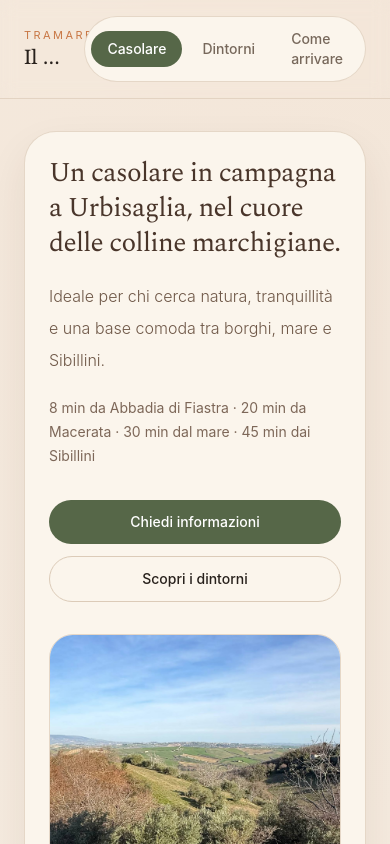
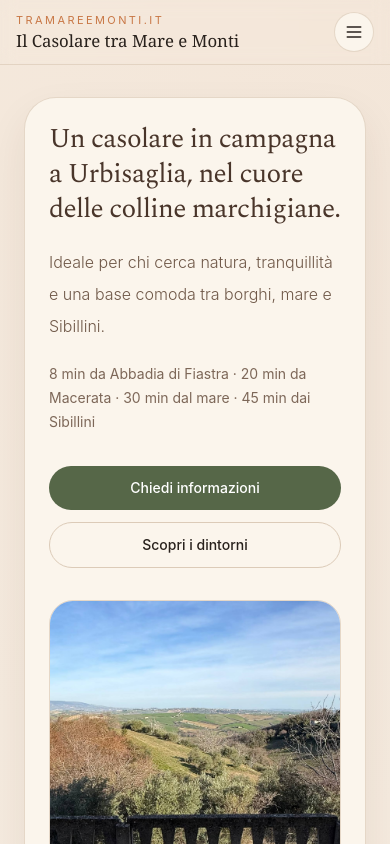
Before and after one commit to tramareemonti/tramareemonti-site, a Next.js app: page / in a window 390 px wide. Shown: the top 844 px of the page. Built offline with nearby package versions, Linux system fonts and the light colour scheme.

Commit message:
fix header on mobile

```diff
--- a/components/site-header.tsx
+++ b/components/site-header.tsx
@@ -2,6 +2,7 @@
 
 import Link from 'next/link';
 import { usePathname } from 'next/navigation';
+import { useEffect, useState } from 'react';
 import { siteConfig } from '@/lib/site-config';
 
 const navItems = [
@@ -10,28 +11,89 @@
   { href: '/#come-arrivare', label: 'Come arrivare' },
 ];
 
+function MenuIcon() {
+  return (
+    <svg width="20" height="20" viewBox="0 0 24 24" fill="none" stroke="currentColor" strokeWidth="2" aria-hidden>
+      <path d="M4 6h16M4 12h16M4 18h16" strokeLinecap="round" />
+    </svg>
+  );
+}
+
+function CloseIcon() {
+  return (
+    <svg width="20" height="20" viewBox="0 0 24 24" fill="none" stroke="currentColor" strokeWidth="2" aria-hidden>
+      <path d="M6 6l12 12M18 6L6 18" strokeLinecap="round" />
+    </svg>
+  );
+}
+
 export function SiteHeader() {
   const pathname = usePathname();
+  const [menuOpen, setMenuOpen] = useState(false);
+
+  useEffect(() => {
+    setMenuOpen(false);
+  }, [pathname]);
 
   return (
     <header className="sticky top-0 z-30 border-b border-line/70 bg-canvas/92 backdrop-blur">
-      <div className="mx-auto flex max-w-7xl items-center justify-between gap-4 px-6 py-4 md:px-10">
-        <Link href="/" className="min-w-0">
-          <div className="text-[11px] uppercase tracking-[0.22em] text-clay md:text-xs">tramareemonti.it</div>
-          <div className="truncate font-serif text-xl text-ink md:text-2xl">{siteConfig.name}</div>
+      <div className="mx-auto flex max-w-7xl items-center justify-between gap-3 px-4 py-3 sm:px-6 md:px-10 md:py-4">
+        <Link href="/" className="min-w-0 flex-1 pr-2" onClick={() => setMenuOpen(false)}>
+          <div className="text-[11px] uppercase tracking-[0.22em] text-clay sm:text-xs">
+            tramareemonti.it
+          </div>
+          <div className="line-clamp-2 font-serif text-[1.05rem] leading-snug text-ink sm:text-xl md:line-clamp-none md:text-2xl">
+            {siteConfig.name}
+          </div>
         </Link>
-        <nav className="flex items-center gap-1 rounded-full border border-line/70 bg-card px-1.5 py-1">
+
+        <nav
+          className="hidden shrink-0 items-center gap-1 rounded-full border border-line/70 bg-card px-1.5 py-1 md:flex"
+          aria-label="Principale"
+        >
           {navItems.map((item) => {
             const active = pathname === item.href;
             return (
               <Link
                 key={item.href}
                 href={item.href}
-                className={`rounded-full px-4 py-2 text-sm font-medium transition ${
-                  active
-                    ? 'bg-olive text-white'
-                    : 'text-muted hover:bg-canvas hover:text-ink'
+                className={`whitespace-nowrap rounded-full px-4 py-2 text-sm font-medium transition ${
+                  active ? 'bg-olive text-white' : 'text-muted hover:bg-canvas hover:text-ink'
                 }`}
+              >
+                {item.label}
+              </Link>
+            );
+          })}
+        </nav>
+
+        <button
+          type="button"
+          className="flex h-10 w-10 shrink-0 items-center justify-center rounded-full border border-line/70 bg-card text-ink transition hover:border-clay hover:text-clay md:hidden"
+          aria-expanded={menuOpen}
+          aria-controls="mobile-nav"
+          aria-label={menuOpen ? 'Chiudi menu' : 'Apri menu'}
+          onClick={() => setMenuOpen((o) => !o)}
+        >
+          {menuOpen ? <CloseIcon /> : <MenuIcon />}
+        </button>
+      </div>
+
+      <div
+        id="mobile-nav"
+        className={`border-t border-line/70 bg-canvas md:hidden ${menuOpen ? 'block' : 'hidden'}`}
+      >
+        <nav className="mx-auto flex max-w-7xl flex-col gap-1 px-4 py-3 sm:px-6" aria-label="Principale">
+          {navItems.map((item) => {
+            const active = pathname === item.href;
+            return (
+              <Link
+                key={item.href}
+                href={item.href}
+                className={`rounded-xl px-4 py-3 text-base font-medium transition ${
+                  active ? 'bg-olive text-white' : 'text-ink hover:bg-canvas'
+                }`}
+                onClick={() => setMenuOpen(false)}
               >
                 {item.label}
               </Link>
```
Also changed, not shown: 5 other files (tests, documents, lock files or other folders).
